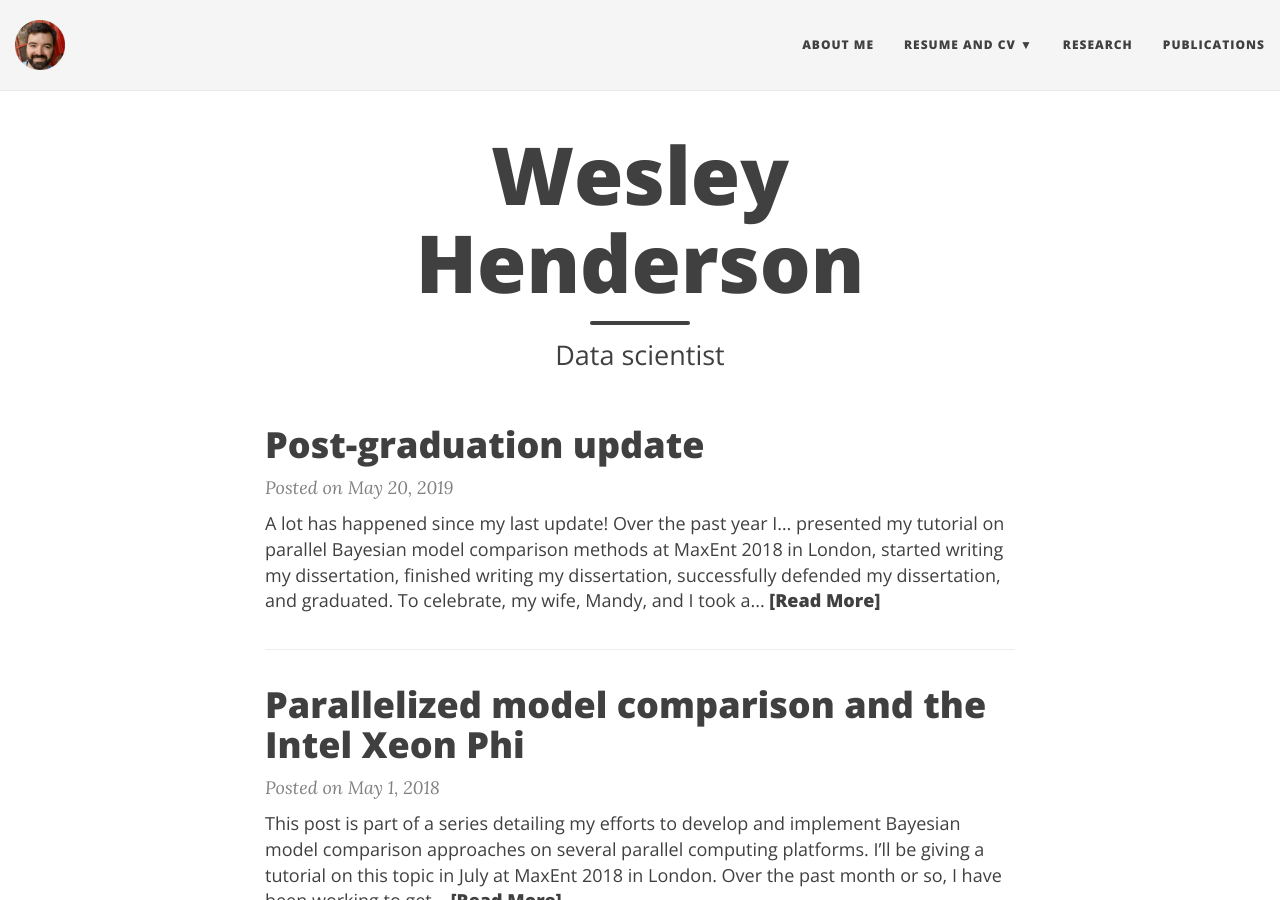
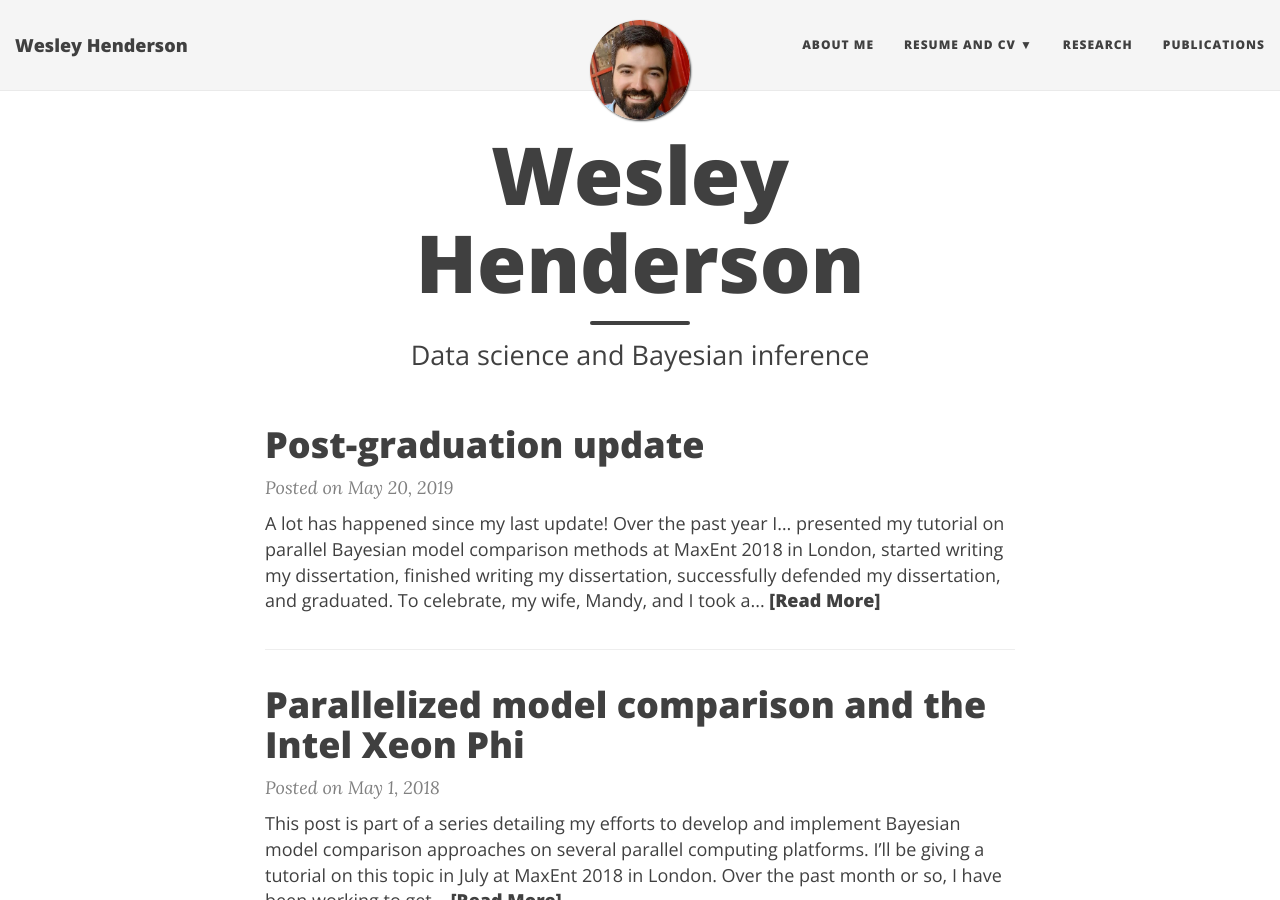
Before and after one commit to rwhender/rwhender.github.io, a Jekyll site: the page built from index.html, in a window 1280 px wide and 900 px high. Built offline with Jekyll 4.4.1, drawn with Linux system fonts in a browser that asks for light colours; nearby versions of some CDN libraries; the list of posts is cut into pages by our own code.

Commit message:
Changed title stuff again

```diff
--- a/_config.yml
+++ b/_config.yml
@@ -33,11 +33,11 @@ navbar-links:
 
 # Image to show in the navigation bar - image must be a square (width = height)
 # Remove this parameter if you don't want an image in the navbar
-# avatar: "/img/circle_profile_pic.png"
+avatar: "/img/circle_profile_pic.png"
 
 # If you want to have an image logo in the top-left corner instead of the title text,
 # then specify the following parameter
-title-img: "/img/circle_profile_pic.png"
+# title-img: "/img/circle_profile_pic.png"
 
 # --- Background colour/image options --- #
 
--- a/index.html
+++ b/index.html
@@ -1,7 +1,7 @@
 ---
 layout: page
 title: Wesley Henderson
-subtitle: Data scientist
+subtitle: Data science and Bayesian inference
 use-site-title: true
 ---
 
```
